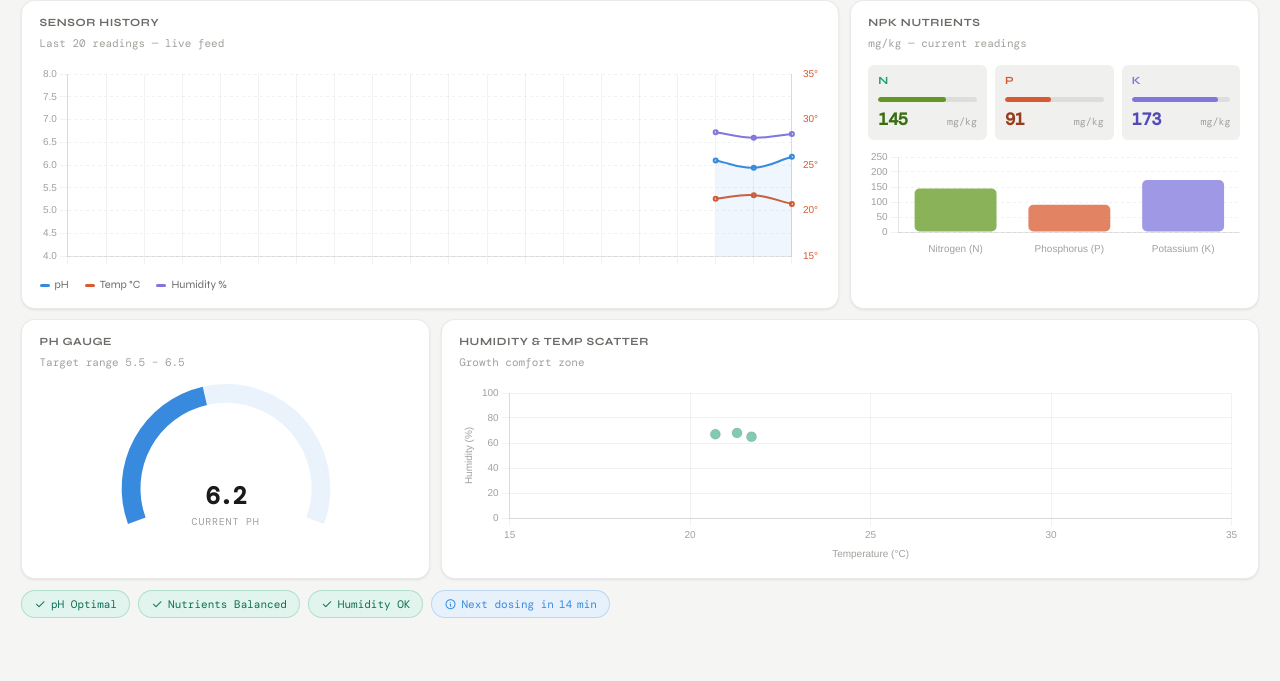
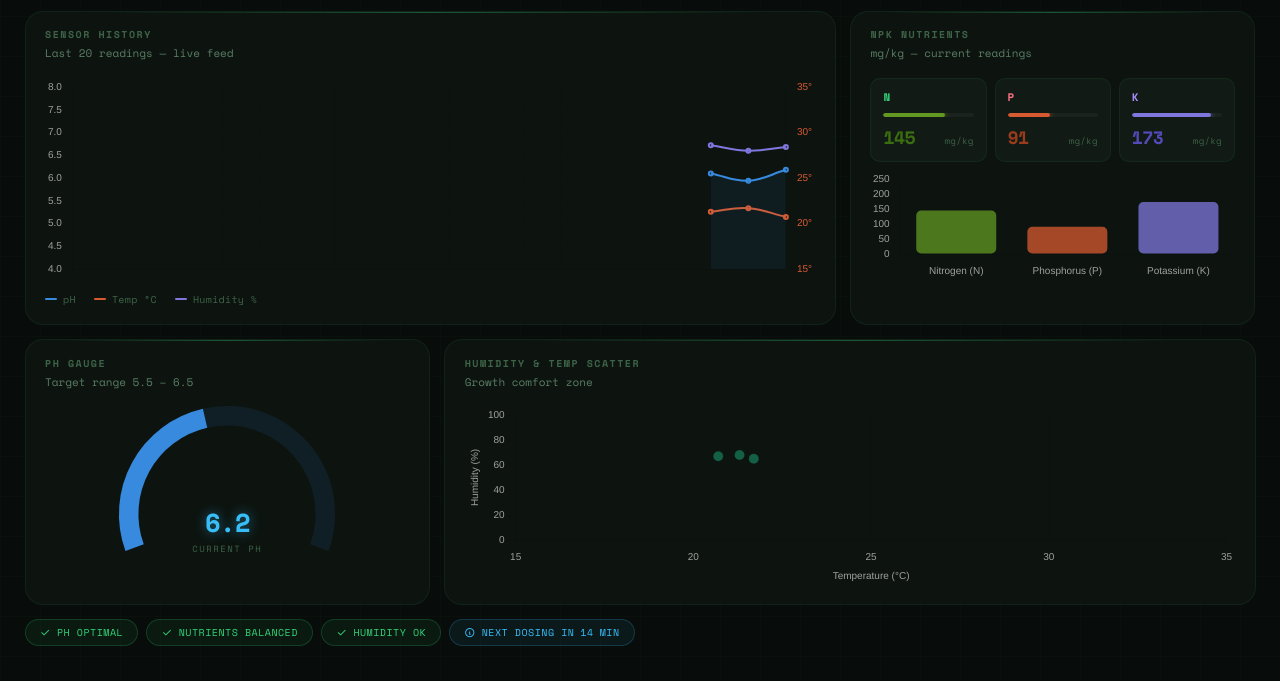
Before and after one commit to lauricejunedelapena1-lang/SmartLettuceFarming, a plain HTML site: page index.html in a window 1280 px wide. Shown: the part 224-905 px from the top of the page. Before the commit the page ends 870 px from the top, so only its background shows below. Drawn offline with nearby package versions, Linux system fonts and the light colour scheme.

Commit message:
Update style.css

```diff
--- a/style.css
+++ b/style.css
@@ -1,8 +1,10 @@
 /* ============================================
-   Lettuce Smart-Grow | Dashboard Styles
+   Lettuce Smart-Grow | Dark Theme
+   Aesthetic: Hydroponics Lab — terminal green,
+   deep obsidian surfaces, glowing accents
    ============================================ */
 
-@import url('https://fonts.googleapis.com/css2?family=DM+Mono:wght@400;500&family=Syne:wght@400;600;700&display=swap');
+@import url('https://fonts.googleapis.com/css2?family=Space+Mono:wght@400;700&family=Outfit:wght@300;400;600;700;800&display=swap');
 
 *, *::before, *::after {
   box-sizing: border-box;
@@ -11,62 +13,49 @@
 }
 
 :root {
-  --font-sans: 'Syne', sans-serif;
-  --font-mono: 'DM Mono', monospace;
+  --font-sans: 'Outfit', sans-serif;
+  --font-mono: 'Space Mono', monospace;
 
-  --bg: #f5f6f4;
-  --surface: #ffffff;
-  --surface-2: #f0f1ee;
-  --border: rgba(0,0,0,0.08);
-  --border-md: rgba(0,0,0,0.13);
+  /* Surfaces */
+  --bg:        #080c0a;
+  --surface:   #0d1410;
+  --surface-2: #111a14;
+  --surface-3: #162019;
 
-  --text-primary: #1a1a18;
-  --text-secondary: #6b6b67;
-  --text-muted: #a0a09c;
+  /* Borders */
+  --border:    rgba(52, 211, 120, 0.08);
+  --border-md: rgba(52, 211, 120, 0.18);
+  --border-hi: rgba(52, 211, 120, 0.35);
 
-  --green: #1D9E75;
-  --green-light: #E1F5EE;
-  --green-dark: #0F6E56;
+  /* Text */
+  --text-primary:   #e2f0e8;
+  --text-secondary: #7aaa88;
+  --text-muted:     #3d6347;
 
-  --blue: #378ADD;
-  --blue-light: #E6F1FB;
+  /* Accent — electric green */
+  --green:       #34d378;
+  --green-dim:   rgba(52, 211, 120, 0.12);
+  --green-glow:  0 0 20px rgba(52, 211, 120, 0.25);
+  --green-dark:  #1a7a44;
 
-  --coral: #D85A30;
-  --coral-light: #FAECE7;
+  /* Data colors */
+  --blue:        #38bdf8;
+  --blue-dim:    rgba(56, 189, 248, 0.1);
+  --coral:       #fb7185;
+  --coral-dim:   rgba(251, 113, 133, 0.1);
+  --purple:      #a78bfa;
+  --purple-dim:  rgba(167, 139, 250, 0.1);
+  --amber:       #fbbf24;
+  --amber-dim:   rgba(251, 191, 36, 0.1);
 
-  --purple: #7F77DD;
-  --purple-light: #EEEDFE;
-
-  --amber: #BA7517;
-  --amber-light: #FAEEDA;
-
+  /* Structure */
   --radius-sm: 6px;
   --radius-md: 10px;
   --radius-lg: 14px;
-
-  --shadow-sm: 0 1px 3px rgba(0,0,0,0.06), 0 1px 2px rgba(0,0,0,0.04);
+  --radius-xl: 18px;
 }
 
-@media (prefers-color-scheme: dark) {
-  :root {
-    --bg: #111210;
-    --surface: #1a1b19;
-    --surface-2: #222320;
-    --border: rgba(255,255,255,0.07);
-    --border-md: rgba(255,255,255,0.12);
-
-    --text-primary: #e8e8e4;
-    --text-secondary: #8a8a84;
-    --text-muted: #565652;
-
-    --green-light: #04342C;
-    --blue-light: #042C53;
-    --coral-light: #4A1B0C;
-    --purple-light: #26215C;
-    --amber-light: #412402;
-  }
-}
-
+/* ---- Base ---- */
 html, body {
   font-family: var(--font-sans);
   background: var(--bg);
@@ -74,6 +63,26 @@ html, body {
   min-height: 100vh;
   font-size: 14px;
   line-height: 1.5;
+  /* Subtle grid texture */
+  background-image:
+    linear-gradient(rgba(52,211,120,0.025) 1px, transparent 1px),
+    linear-gradient(90deg, rgba(52,211,120,0.025) 1px, transparent 1px);
+  background-size: 40px 40px;
+}
+
+/* ---- Scanline overlay on header ---- */
+.header::after {
+  content: '';
+  position: absolute;
+  inset: 0;
+  background: repeating-linear-gradient(
+    0deg,
+    transparent,
+    transparent 2px,
+    rgba(0,0,0,0.04) 2px,
+    rgba(0,0,0,0.04) 4px
+  );
+  pointer-events: none;
 }
 
 /* ---- Header ---- */
@@ -81,73 +90,95 @@ html, body {
   display: flex;
   align-items: center;
   justify-content: space-between;
-  padding: 1rem 1.5rem;
+  padding: 0.9rem 1.75rem;
   background: var(--surface);
-  border-bottom: 1px solid var(--border);
+  border-bottom: 1px solid var(--border-md);
   position: sticky;
   top: 0;
   z-index: 10;
+  overflow: hidden;
+}
+
+/* Glow strip at top of header */
+.header::before {
+  content: '';
+  position: absolute;
+  top: 0; left: 0; right: 0;
+  height: 1px;
+  background: linear-gradient(90deg, transparent, var(--green), transparent);
+  opacity: 0.6;
 }
 
 .header-left {
   display: flex;
   align-items: center;
-  gap: 12px;
+  gap: 14px;
+  position: relative;
+  z-index: 1;
 }
 
 .logo-badge {
-  width: 36px;
-  height: 36px;
-  background: var(--green);
+  width: 38px;
+  height: 38px;
+  background: var(--green-dim);
+  border: 1px solid var(--border-hi);
   border-radius: var(--radius-md);
   display: flex;
   align-items: center;
   justify-content: center;
+  box-shadow: var(--green-glow);
 }
 
 .logo-badge i {
   font-size: 20px;
-  color: #fff;
+  color: var(--green);
 }
 
 .title-block h1 {
   font-size: 15px;
   font-weight: 700;
   color: var(--text-primary);
-  letter-spacing: -0.3px;
+  letter-spacing: 0.5px;
+  text-transform: uppercase;
 }
 
 .title-block p {
-  font-size: 11px;
-  color: var(--text-secondary);
-  letter-spacing: 0.5px;
+  font-size: 10px;
+  color: var(--text-muted);
+  letter-spacing: 1.5px;
   text-transform: uppercase;
   margin-top: 1px;
+  font-family: var(--font-mono);
 }
 
 .header-right {
   display: flex;
   align-items: center;
-  gap: 16px;
+  gap: 18px;
+  position: relative;
+  z-index: 1;
 }
 
 .ts {
-  font-size: 12px;
+  font-size: 13px;
   font-family: var(--font-mono);
-  color: var(--text-muted);
+  color: var(--green);
+  letter-spacing: 1px;
+  text-shadow: 0 0 10px rgba(52,211,120,0.4);
 }
 
 .conn-badge {
   display: flex;
   align-items: center;
-  gap: 7px;
-  font-size: 12px;
+  gap: 8px;
+  font-size: 11px;
   font-family: var(--font-mono);
   color: var(--text-secondary);
   background: var(--surface-2);
-  padding: 5px 12px;
+  padding: 6px 14px;
   border-radius: 20px;
-  border: 1px solid var(--border);
+  border: 1px solid var(--border-md);
+  letter-spacing: 0.3px;
 }
 
 .conn-dot {
@@ -156,70 +187,98 @@ html, body {
   border-radius: 50%;
   background: var(--green);
   flex-shrink: 0;
+  box-shadow: 0 0 6px var(--green);
 }
 
 .conn-dot.connecting {
   background: var(--amber);
-  animation: pulse 1.5s infinite;
+  box-shadow: 0 0 6px var(--amber);
+  animation: blink 1s step-end infinite;
 }
 
 .conn-dot.connected {
   background: var(--green);
-  animation: pulse 3s infinite;
+  box-shadow: 0 0 8px var(--green);
+  animation: pulse-glow 2.5s ease-in-out infinite;
 }
 
 .conn-dot.error {
-  background: #E24B4A;
+  background: var(--coral);
+  box-shadow: 0 0 6px var(--coral);
 }
 
-@keyframes pulse {
+@keyframes blink {
   0%, 100% { opacity: 1; }
-  50% { opacity: 0.35; }
+  50% { opacity: 0; }
+}
+
+@keyframes pulse-glow {
+  0%, 100% { opacity: 1; box-shadow: 0 0 6px var(--green); }
+  50% { opacity: 0.6; box-shadow: 0 0 14px var(--green); }
 }
 
 /* ---- Main Layout ---- */
 main {
-  padding: 1rem 1.5rem 2rem;
+  padding: 1.25rem 1.75rem 2.5rem;
   max-width: 1400px;
   margin: 0 auto;
   display: flex;
   flex-direction: column;
-  gap: 0.75rem;
+  gap: 1rem;
+}
+
+/* ---- Cards (shared base) ---- */
+.metric,
+.chart-card {
+  background: var(--surface);
+  border: 1px solid var(--border);
+  border-radius: var(--radius-xl);
+  position: relative;
+  overflow: hidden;
+  transition: border-color 0.25s, box-shadow 0.25s;
+}
+
+.metric:hover,
+.chart-card:hover {
+  border-color: var(--border-md);
+  box-shadow: 0 0 24px rgba(52,211,120,0.07);
+}
+
+/* Top accent line on every card */
+.metric::before,
+.chart-card::before {
+  content: '';
+  position: absolute;
+  top: 0; left: 10%; right: 10%;
+  height: 1px;
+  background: linear-gradient(90deg, transparent, var(--border-hi), transparent);
 }
 
 /* ---- Metric Cards ---- */
 .metrics-row {
   display: grid;
   grid-template-columns: repeat(4, 1fr);
-  gap: 0.75rem;
+  gap: 1rem;
 }
 
 .metric {
-  background: var(--surface);
-  border: 1px solid var(--border);
-  border-radius: var(--radius-lg);
-  padding: 1rem 1.1rem;
-  box-shadow: var(--shadow-sm);
-  transition: border-color 0.2s;
-}
-
-.metric:hover {
-  border-color: var(--border-md);
+  padding: 1.1rem 1.25rem 1rem;
 }
 
 .metric-header {
   display: flex;
   align-items: center;
   justify-content: space-between;
-  margin-bottom: 10px;
+  margin-bottom: 12px;
 }
 
 .metric-label {
-  font-size: 11px;
-  letter-spacing: 0.6px;
+  font-size: 10px;
+  letter-spacing: 1.5px;
   text-transform: uppercase;
-  color: var(--text-secondary);
+  color: var(--text-muted);
   font-weight: 600;
+  font-family: var(--font-mono);
 }
 
 .metric-icon {
@@ -227,69 +286,69 @@ main {
 }
 
 .metric-value {
-  font-size: 28px;
+  font-size: 32px;
   font-weight: 700;
   color: var(--text-primary);
-  letter-spacing: -1.5px;
+  letter-spacing: -1px;
   line-height: 1;
   font-family: var(--font-mono);
 }
 
 .metric-unit {
-  font-size: 11px;
+  font-size: 10px;
   color: var(--text-muted);
-  margin-top: 5px;
+  margin-top: 6px;
   font-family: var(--font-mono);
+  letter-spacing: 0.3px;
 }
 
 .metric-trend {
   font-size: 11px;
-  margin-top: 8px;
+  margin-top: 10px;
   display: flex;
   align-items: center;
-  gap: 4px;
+  gap: 5px;
+  font-family: var(--font-mono);
 }
 
-.trend-up { color: var(--green); }
-.trend-dn { color: #E24B4A; }
+.trend-up      { color: var(--green); }
+.trend-dn      { color: var(--coral); }
 .trend-neutral { color: var(--text-muted); }
 
 /* Color helpers */
-.color-blue  { color: var(--blue); }
-.color-coral { color: var(--coral); }
-.color-purple{ color: var(--purple); }
-.color-amber { color: var(--amber); }
-.color-green { color: var(--green); }
+.color-blue   { color: var(--blue); }
+.color-coral  { color: var(--coral); }
+.color-purple { color: var(--purple); }
+.color-amber  { color: var(--amber); }
+.color-green  { color: var(--green); }
 
 /* ---- Charts Row ---- */
 .charts-row {
   display: grid;
   grid-template-columns: 2fr 1fr;
-  gap: 0.75rem;
+  gap: 1rem;
 }
 
 .chart-card {
-  background: var(--surface);
-  border: 1px solid var(--border);
-  border-radius: var(--radius-lg);
-  padding: 1rem 1.25rem;
-  box-shadow: var(--shadow-sm);
+  padding: 1.1rem 1.4rem 1.25rem;
 }
 
 .chart-title {
-  font-size: 11px;
+  font-size: 10px;
   font-weight: 700;
-  letter-spacing: 0.6px;
+  letter-spacing: 1.5px;
   text-transform: uppercase;
-  color: var(--text-secondary);
+  color: var(--text-muted);
   margin-bottom: 3px;
+  font-family: var(--font-mono);
 }
 
 .chart-subtitle {
   font-size: 11px;
-  color: var(--text-muted);
-  margin-bottom: 14px;
+  color: var(--text-secondary);
+  margin-bottom: 16px;
   font-family: var(--font-mono);
+  opacity: 0.7;
 }
 
 .chart-wrap {
@@ -299,22 +358,24 @@ main {
 
 .legend-row {
   display: flex;
-  gap: 16px;
-  margin-top: 12px;
+  gap: 18px;
+  margin-top: 14px;
   flex-wrap: wrap;
 }
 
 .legend-item {
   display: flex;
   align-items: center;
-  gap: 5px;
-  font-size: 11px;
-  color: var(--text-secondary);
+  gap: 6px;
+  font-size: 10px;
+  color: var(--text-muted);
+  font-family: var(--font-mono);
+  letter-spacing: 0.3px;
 }
 
 .legend-dot {
-  width: 10px;
-  height: 3px;
+  width: 12px;
+  height: 2px;
   border-radius: 2px;
   display: inline-block;
 }
@@ -328,82 +389,98 @@ main {
 
 .npk-bar-item {
   background: var(--surface-2);
-  border-radius: var(--radius-sm);
-  padding: 8px 10px;
+  border: 1px solid var(--border);
+  border-radius: var(--radius-md);
+  padding: 10px 12px;
 }
 
 .npk-bar-label {
   font-size: 11px;
   font-weight: 700;
-  letter-spacing: 0.5px;
-  margin-bottom: 7px;
+  letter-spacing: 1px;
+  margin-bottom: 8px;
+  font-family: var(--font-mono);
 }
 
 .npk-bar-track {
-  height: 5px;
-  background: var(--border);
-  border-radius: 3px;
+  height: 4px;
+  background: rgba(255,255,255,0.04);
+  border-radius: 2px;
   overflow: hidden;
 }
 
 .npk-bar-fill {
   height: 100%;
-  border-radius: 3px;
+  border-radius: 2px;
   width: 0%;
-  transition: width 0.8s cubic-bezier(0.4, 0, 0.2, 1);
+  transition: width 0.9s cubic-bezier(0.4, 0, 0.2, 1);
+  position: relative;
+}
+
+/* Glow on bars */
+.npk-bar-fill::after {
+  content: '';
+  position: absolute;
+  right: 0; top: 0; bottom: 0;
+  width: 6px;
+  filter: blur(3px);
+  background: inherit;
+  opacity: 0.8;
 }
 
 .npk-val-row {
   display: flex;
   justify-content: space-between;
   align-items: baseline;
-  margin-top: 5px;
+  margin-top: 7px;
 }
 
 .npk-val-num {
-  font-size: 17px;
+  font-size: 18px;
   font-weight: 700;
   font-family: var(--font-mono);
   letter-spacing: -0.5px;
 }
 
 .npk-val-unit {
-  font-size: 10px;
+  font-size: 9px;
   color: var(--text-muted);
   font-family: var(--font-mono);
+  letter-spacing: 0.3px;
 }
 
 /* ---- Bottom Row ---- */
 .bottom-row {
   display: grid;
   grid-template-columns: 1fr 2fr;
-  gap: 0.75rem;
+  gap: 1rem;
 }
 
 .gauge-wrap {
-  height: 140px;
+  height: 145px;
 }
 
 .gauge-center {
   text-align: center;
-  margin-top: -46px;
+  margin-top: -48px;
   position: relative;
   z-index: 2;
   pointer-events: none;
 }
 
 .gauge-val {
-  font-size: 24px;
+  font-size: 26px;
   font-weight: 700;
   font-family: var(--font-mono);
-  color: var(--text-primary);
+  color: var(--blue);
   letter-spacing: -1px;
+  text-shadow: 0 0 12px rgba(56,189,248,0.5);
 }
 
 .gauge-label {
-  font-size: 10px;
+  font-size: 9px;
   color: var(--text-muted);
-  letter-spacing: 0.8px;
+  letter-spacing: 1.5px;
   text-transform: uppercase;
   font-family: var(--font-mono);
 }
@@ -418,35 +495,56 @@ main {
 .status-chip {
   display: inline-flex;
   align-items: center;
-  gap: 5px;
-  font-size: 11px;
+  gap: 6px;
+  font-size: 10px;
   font-family: var(--font-mono);
-  padding: 5px 12px;
+  padding: 5px 14px;
   border-radius: 20px;
   border: 1px solid transparent;
+  letter-spacing: 0.5px;
+  text-transform: uppercase;
+  transition: box-shadow 0.2s;
 }
 
 .status-chip i {
-  font-size: 12px;
+  font-size: 11px;
 }
 
 .chip-ok {
-  background: var(--green-light);
-  color: var(--green-dark);
-  border-color: rgba(29, 158, 117, 0.25);
+  background: rgba(52,211,120,0.07);
+  color: var(--green);
+  border-color: rgba(52,211,120,0.2);
+}
+
+.chip-ok:hover {
+  box-shadow: 0 0 12px rgba(52,211,120,0.15);
 }
 
 .chip-warn {
-  background: var(--amber-light);
+  background: rgba(251,191,36,0.07);
   color: var(--amber);
-  border-color: rgba(186, 117, 23, 0.25);
+  border-color: rgba(251,191,36,0.2);
+}
+
+.chip-warn:hover {
+  box-shadow: 0 0 12px rgba(251,191,36,0.15);
 }
 
 .chip-info {
-  background: var(--blue-light);
+  background: rgba(56,189,248,0.07);
   color: var(--blue);
-  border-color: rgba(55, 138, 221, 0.25);
+  border-color: rgba(56,189,248,0.2);
 }
+
+.chip-info:hover {
+  box-shadow: 0 0 12px rgba(56,189,248,0.15);
+}
+
+/* ---- Scrollbar ---- */
+::-webkit-scrollbar { width: 6px; }
+::-webkit-scrollbar-track { background: var(--bg); }
+::-webkit-scrollbar-thumb { background: var(--border-md); border-radius: 3px; }
+::-webkit-scrollbar-thumb:hover { background: var(--border-hi); }
 
 /* ---- Responsive ---- */
 @media (max-width: 1024px) {
@@ -456,7 +554,8 @@ main {
 }
 
 @media (max-width: 600px) {
-  .header { flex-direction: column; align-items: flex-start; gap: 10px; }
-  .metrics-row { grid-template-columns: 1fr 1fr; }
-  main { padding: 0.75rem; }
+  .header { flex-direction: column; align-items: flex-start; gap: 10px; padding: 0.85rem 1rem; }
+  .metrics-row { grid-template-columns: 1fr 1fr; gap: 0.6rem; }
+  main { padding: 0.75rem 0.75rem 2rem; gap: 0.6rem; }
+  .metric-value { font-size: 26px; }
 }
```
